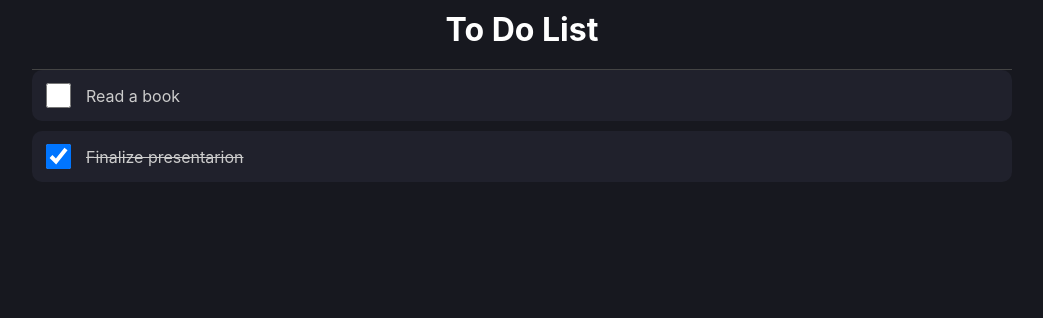
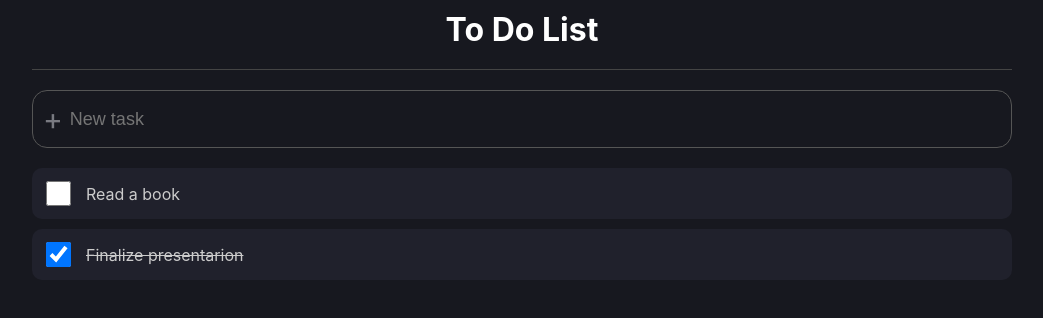
Before and after one commit to paulazaidel/todo-app, a React (Create React App) app: page / in a window 1280 px wide. Shown: the top 318 px of the page, without its empty margins (118-1161 px from the left). Built offline with nearby package versions, Linux system fonts and the light colour scheme.

Commit message:
Create AddItem component

```diff
--- a/src/App.tsx
+++ b/src/App.tsx
@@ -3,6 +3,7 @@ import * as style from './App.styles'
 
 import { Item } from './types/Item'
 import { ListItem } from './components/ListITem'
+import { AddItem } from './components/AddItem'
 
 function App() {
   const [list, setList] = useState<Item[]>([
@@ -10,12 +11,26 @@ function App() {
     {id: 1, name: 'Finalize presentarion', done: true}
   ])
 
+  const handleAddItem = (itemName: string) => {
+    let copyList = [...list]
+
+    copyList.push({
+      id: list.length + 1,
+      name: itemName,
+      done: false
+    })
+
+    setList(copyList)
+  }
+
   return (
    <style.Container>
      <style.Main>
         <style.Header>
           To Do List
         </style.Header>
+
+        <AddItem onEnter={handleAddItem}/>
 
         {
           list.map((item, index) => (
--- /dev/null
+++ b/src/components/AddItem/index.tsx
@@ -0,0 +1,35 @@
+import React, { useState, KeyboardEvent } from 'react'
+import * as style from './styles'
+
+type Props = {
+    onEnter: (itemName: string) => void
+}
+
+export const AddItem = ({onEnter}: Props) => {
+    const [inputText, setInputText] = useState('')
+
+    const handleInputText = (event: React.ChangeEvent<HTMLInputElement>) => {
+        setInputText(event.target.value)
+    }
+
+    const handleKeyUp = (event: KeyboardEvent) => {
+        const isEnterKey = event.code == 'Enter' || event.code == 'NumpadEnter'
+        if (isEnterKey && inputText !== '') {
+            onEnter(inputText)
+            setInputText('')
+        }
+    }
+
+    return (
+        <style.Container>
+            <div className='image'>+</div>
+            <input
+                type="text"
+                placeholder='New task'
+                value={inputText}
+                onChange={handleInputText}
+                onKeyUp={handleKeyUp}
+            />
+        </style.Container>
+    )
+}
--- /dev/null
+++ b/src/components/AddItem/styles.ts
@@ -0,0 +1,24 @@
+import styled from "styled-components"
+
+export const Container = styled.div`
+    border: 1px solid #555;
+    border-radius: 15px;
+    padding: 10px;
+    margin: 20px 0;
+    display: flex;
+    align-items: center;
+
+    .image {
+        margin-right: 5px;
+        font-size: 30px;
+    }
+
+    input {
+        border: 0px;
+        background: transparent;
+        outline: 0;
+        color: #FFF;
+        font-size: 18px;
+        flex: 1;
+    }
+`
```
